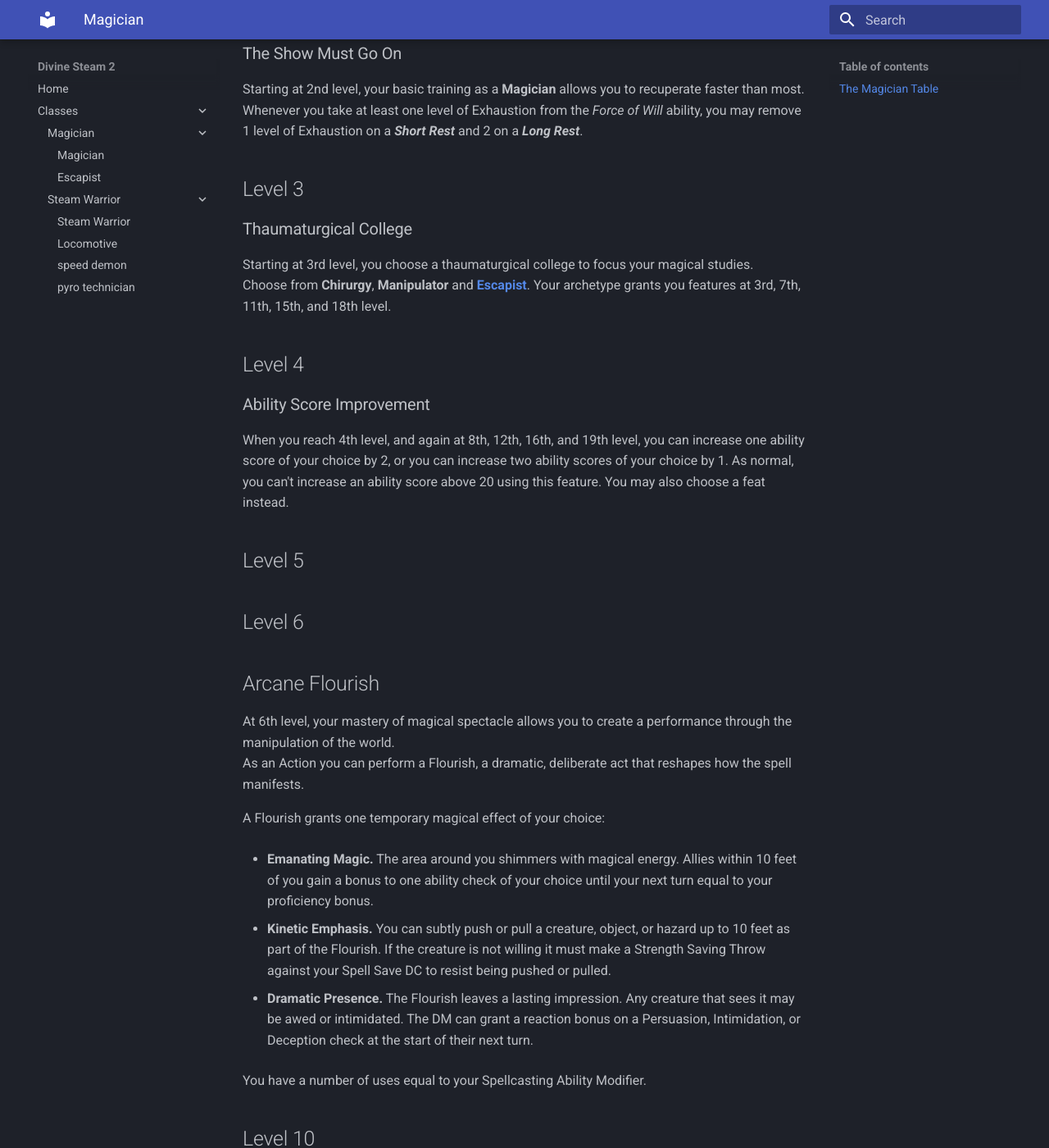
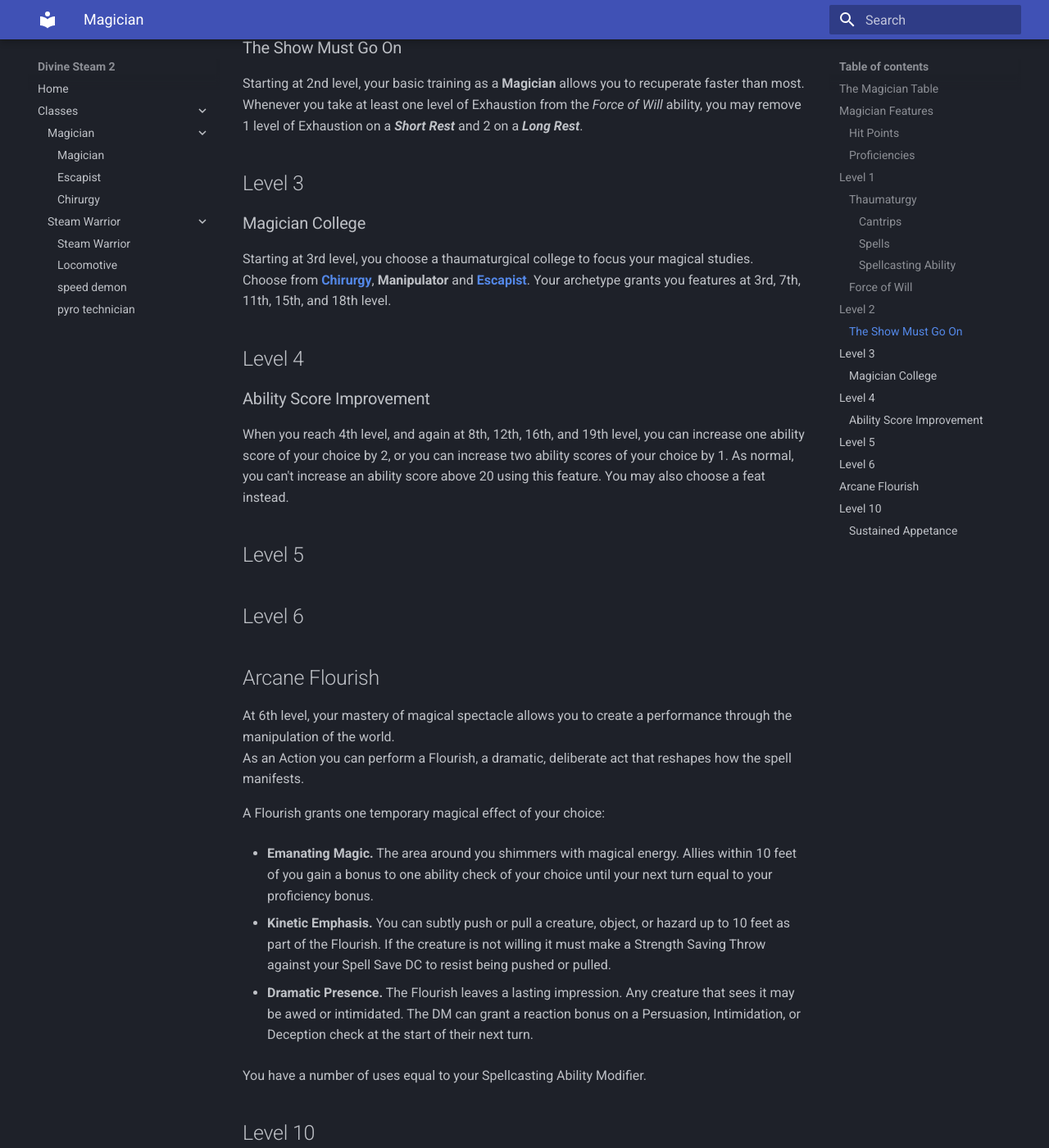
Before and after one commit to 3ndercat/DivineSteam2, an MkDocs documentation site: the page built from docs/classes/Magician/mage.md, in a window 1280 px wide and 1400 px high, scrolled down 2415 px. Shown: the whole window at 82% size. Built offline with MkDocs 1.6.1 and Material for MkDocs 9.7.7, drawn with Linux system fonts in a browser that asks for light colours.

Commit message:
Magician #4

```diff
--- a/docs/classes/Magician/mage.md
+++ b/docs/classes/Magician/mage.md
@@ -8,7 +8,7 @@ The art of **Thaumaturgy** requires rumorous training to harness. Most Magicians
 
 ## The Magician Table
 
-# Magician Features
+## Magician Features
 As a Magician your Primry Ability Score is either ***Intelligence*** or ***Charisma*** (you may choose one), and you have the following Class Features:
 
 ### Hit Points
@@ -57,9 +57,9 @@ If this effect causes you to become so exhausted that you will die, then you may
 Starting at 2nd level, your basic training as a **Magician** allows you to recuperate faster than most. Whenever you take at least one level of Exhaustion from the *Force of Will* ability, you may remove 1 level of Exhaustion on a ***Short Rest*** and 2 on a ***Long Rest***.
 
 ## Level 3
-### Thaumaturgical College
+### Magician College
 Starting at 3rd level, you choose a thaumaturgical college to focus your magical studies. <br>
-Choose from **Chirurgy**, **Manipulator** and [**Escapist**](escapist.html). Your archetype grants you features at 3rd, 7th, 11th, 15th, and 18th level.
+Choose from [**Chirurgy**](chirurgy.html), **Manipulator** and [**Escapist**](escapist.html). Your archetype grants you features at 3rd, 7th, 11th, 15th, and 18th level.
 
 ## Level 4
 ### Ability Score Improvement
@@ -86,6 +86,7 @@ You have a number of uses equal to your Spellcasting Ability Modifier.
 
 
 ## Level 10
+### Sustained Appetance
 At 10th level, your magical conduit has stabilized.
 
 When you roll initiative and have no **Appetance** remaining, you regain **Appetance** equal to your spellcasting ability modifier (minimum of 1).<br>
```
Also changed, not shown: docs/classes/Magician/chirurgy.md (added, +28 -0 lines), docs/classes/Magician/escapist.md (+2 -0 lines), docs/.pages.
